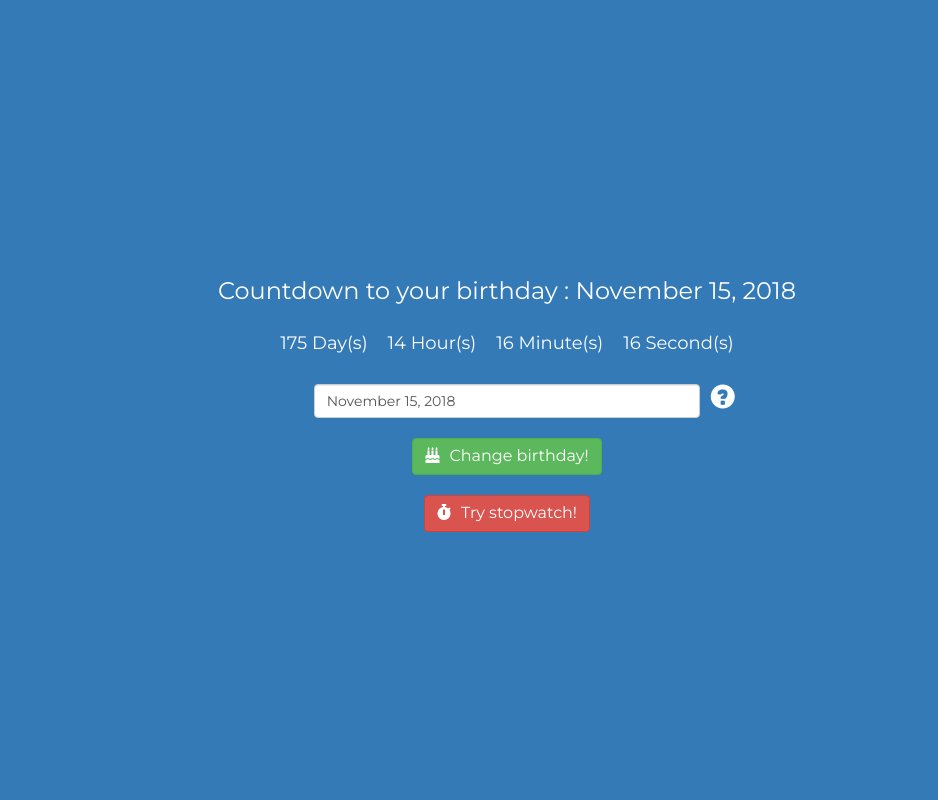
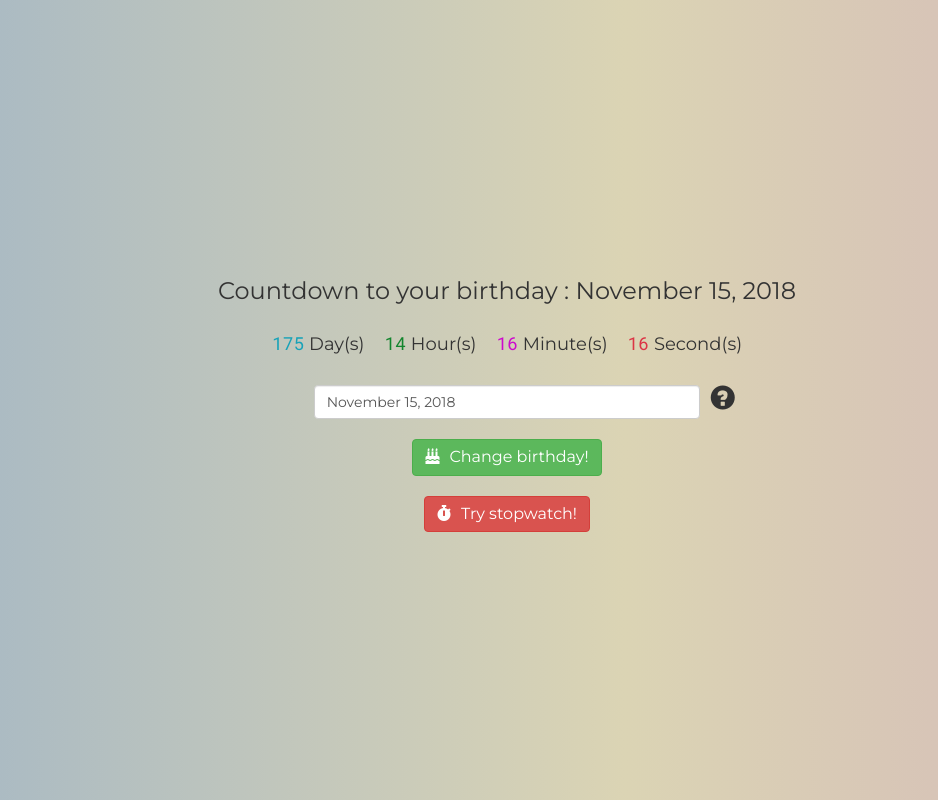
Before and after one commit to ppppbn/react-countdown-app, a React (Create React App) app: page / in a window 1280 px wide. Shown: the whole page, without its empty margins (133-1071 px from the left). Built offline with nearby package versions, Linux system fonts and the light colour scheme.

Commit message:
Change bg & font

```diff
--- a/public/index.html
+++ b/public/index.html
@@ -13,6 +13,7 @@
     <link rel="stylesheet" href="https://maxcdn.bootstrapcdn.com/bootstrap/3.3.7/css/bootstrap.min.css">
     <link rel="stylesheet" href="https://use.fontawesome.com/releases/v5.0.13/css/all.css">
     <link href="https://fonts.googleapis.com/css?family=Montserrat" rel="stylesheet">
+    <link href="https://fonts.googleapis.com/css?family=Roboto+Mono" rel="stylesheet">
     <script src="https://code.jquery.com/jquery-3.3.1.min.js"></script>
     <script src="https://maxcdn.bootstrapcdn.com/bootstrap/3.3.7/js/bootstrap.min.js"></script>
     <script>
--- a/src/App.css
+++ b/src/App.css
@@ -43,6 +43,10 @@ html, body {
   margin: 0px 10px;
 }
 
+.countdown-app__time-span span{
+  font-family: 'Roboto Mono', monospace;
+}
+
 .countdown-app__helper-div {
   position: absolute;
   right: -20px;
@@ -68,6 +72,7 @@ html, body {
   font-size: 24px;
   width: 60px;
   text-align: center;
+  font-family: "Roboto Mono", monospace;
 }
 
 .stopwatch__separated-colon {
@@ -79,3 +84,55 @@ input::-webkit-inner-spin-button {
     -webkit-appearance: none;
     margin: 0;
 }
+
+.text-info {
+  color : #17a2b8;
+}
+
+.text-danger {
+  color : #dc3545;
+}
+
+.text-success {
+  color : #12852d;
+}
+
+.text-violet {
+  color : #cd0acd;
+}
+
+.animated-bg {
+
+}
+
+@-webkit-keyframes Animation {
+  0%{background-position:0% 0%}
+  25%{ackground-position:50% 50%}
+  50%{background-position:100% 100%}
+  75%{ackground-position:50% 50%}
+  100%{background-position:0% 0%}
+}
+@-moz-keyframes Animation {
+  0%{background-position:0% 0%}
+  25%{ackground-position:50% 50%}
+  50%{background-position:100% 100%}
+  75%{ackground-position:50% 50%}
+  100%{background-position:0% 0%}
+}
+@keyframes Animation {
+  0%{background-position:0% 0%}
+  25%{ackground-position:50% 50%}
+  50%{background-position:100% 100%}
+  75%{ackground-position:50% 50%}
+  100%{background-position:0% 0%}
+}
+
+.animated-bg {
+  animation: Animation 40s ease infinite;
+  -webkit-animation: Animation 40s ease infinite;
+  -moz-animation: Animation 40s ease infinite;
+  background-size: 200% 200% !important;
+  background: #CC95C0;  /* fallback for old browsers */
+  background: -webkit-linear-gradient(to right, #7AA1D2, #DBD4B4, #CC95C0);  /* Chrome 10-25, Safari 5.1-6 */
+  background: linear-gradient(to right, #7AA1D2, #DBD4B4, #CC95C0); /* W3C, IE 10+/ Edge, Firefox 16+, Chrome 26+, Opera 12+, Safari 7+ */
+}
--- a/src/App.js
+++ b/src/App.js
@@ -42,7 +42,7 @@ class App extends PureComponent {
   render() {
     const screen = this.state.screen;
     return (
-      <div className="container-fluid full-height bg-primary">
+      <div className="container-fluid full-height animated-bg">
         { screen === SCREEN_STATE.countdown ?
           (
             <div className="row full-height vertical-center text-center">
--- a/src/Clock.js
+++ b/src/Clock.js
@@ -41,10 +41,10 @@ class Clock extends PureComponent {
   render() {
     return (
       <h4 className="text-white countdown-app__text-info">
-        <span className="countdown-app__time-span">{this._lead0(this.state.days)} Day(s)</span>
-        <span className="countdown-app__time-span">{this._lead0(this.state.hours)} Hour(s)</span>
-        <span className="countdown-app__time-span">{this._lead0(this.state.minutes)} Minute(s)</span>
-        <span className="countdown-app__time-span">{this._lead0(this.state.seconds)} Second(s)</span>
+        <span className="countdown-app__time-span"><span className="text-info">{this._lead0(this.state.days)}</span> Day(s)</span>
+        <span className="countdown-app__time-span"><span className="text-success">{this._lead0(this.state.hours)}</span> Hour(s)</span>
+        <span className="countdown-app__time-span"><span className="text-violet">{this._lead0(this.state.minutes)}</span> Minute(s)</span>
+        <span className="countdown-app__time-span"><span className="text-danger">{this._lead0(this.state.seconds)}</span> Second(s)</span>
       </h4>
     );
   }
```
